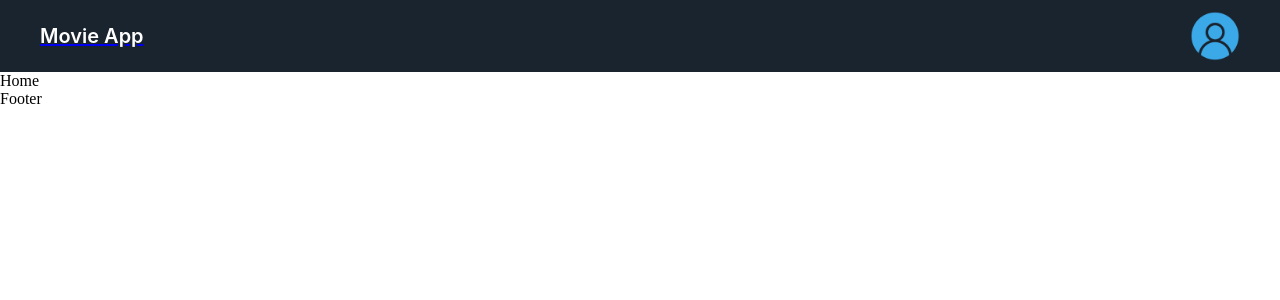
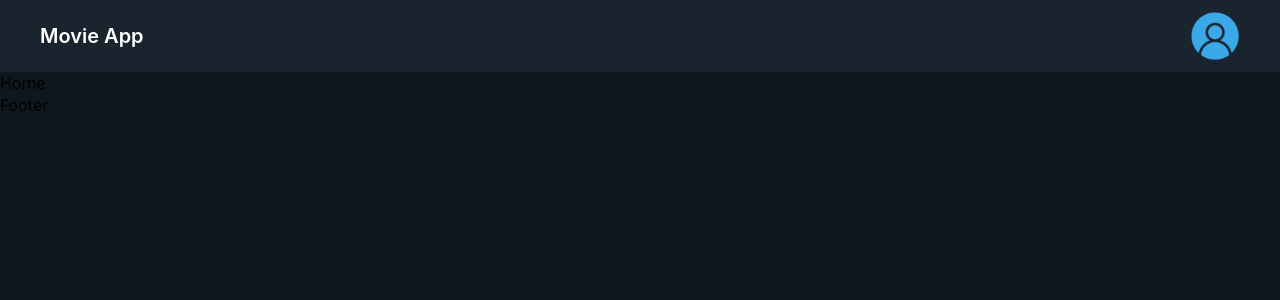
Before and after one commit to RaquibDox/movies, a React (Vite) app: page / in a window 1280 px wide. Shown: the top 300 px of the page. Built offline with nearby package versions, Linux system fonts and the light colour scheme.

Commit message:
Added common css to App.scss

```diff
--- a/src/App.scss
+++ b/src/App.scss
@@ -1,4 +1,20 @@
+@import "../src/common/color.scss";
+
 *{
     margin: 0;
     padding: 0;
+    box-sizing: border-box;
+    font-family: "Open sans", sans-serif;
 }
+
+a{
+    text-decoration: none;
+}
+
+body{
+    background: $primary-color;
+}
+
+.container{
+    margin: 0 40px;
+}
```
